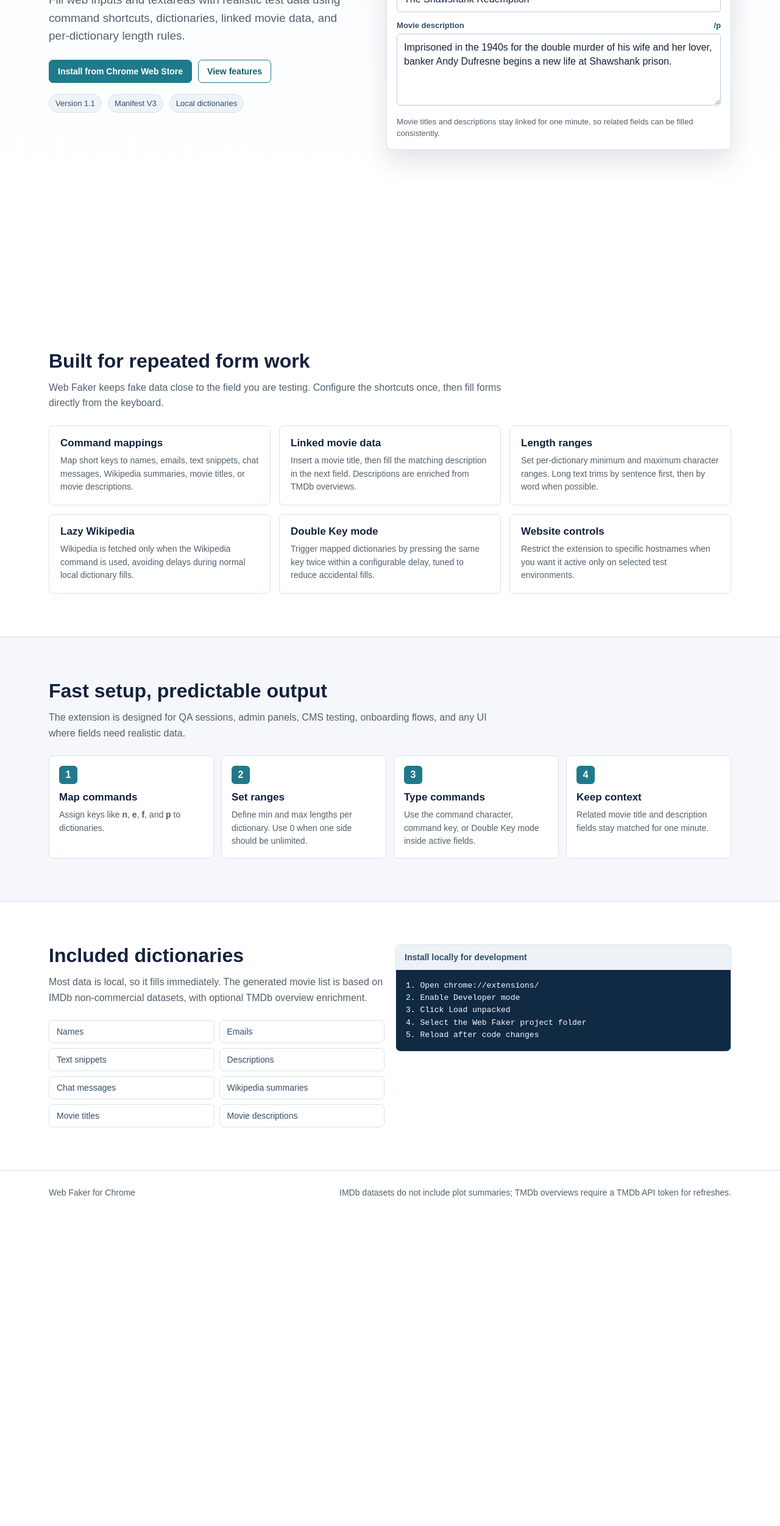
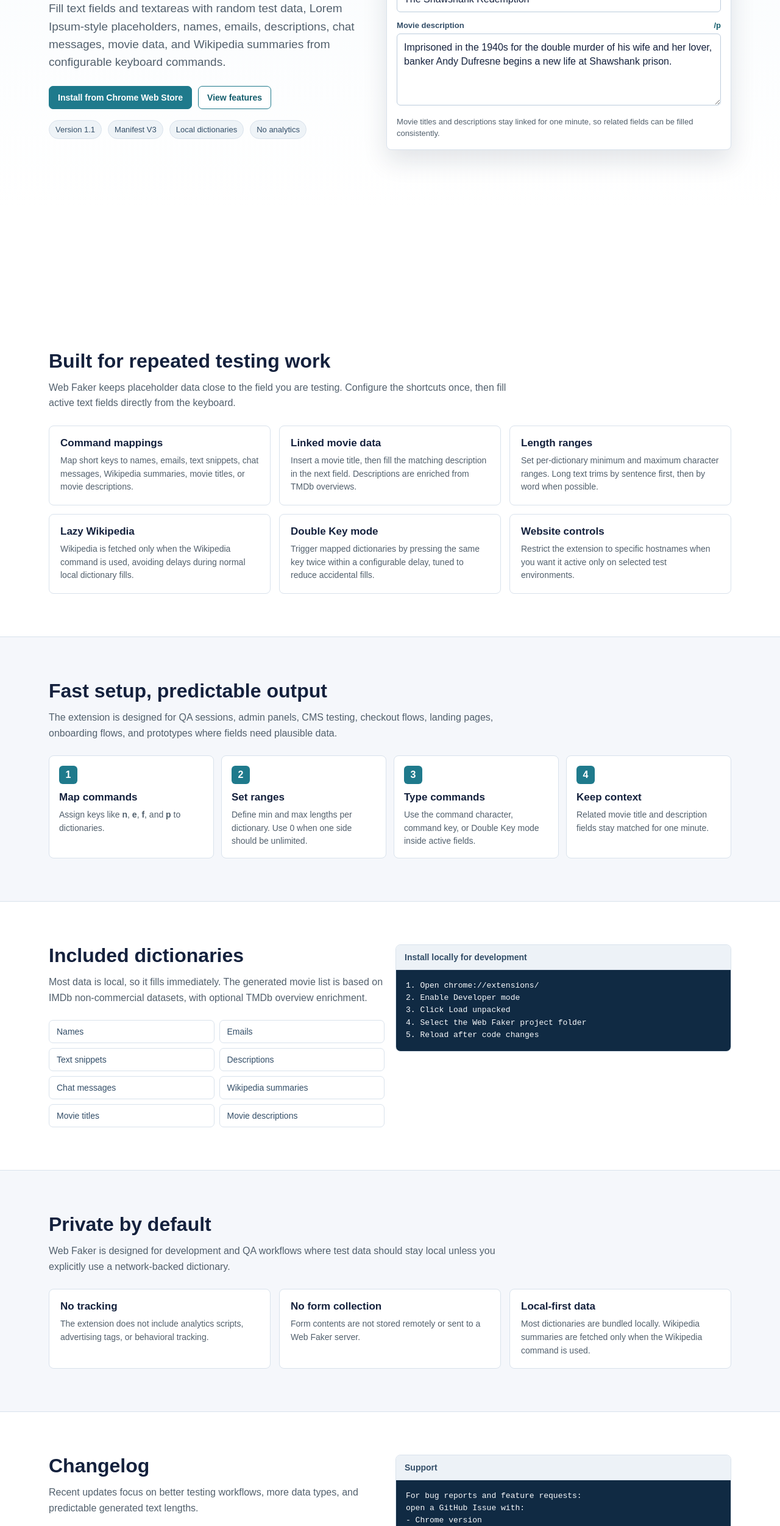
Before and after one commit to alex-andreiev/web-faker, a browser extension: page docs/index.html in a window 1280 px wide. Shown: the part 297-2800 px from the top of the page at 61% size. Before the commit the page ends 2289 px from the top, so only its background shows below. Drawn offline with Linux system fonts and the light colour scheme.

Commit message:
Improve store positioning copy

```diff
--- a/docs/index.html
+++ b/docs/index.html
@@ -3,8 +3,8 @@
 <head>
     <meta charset="utf-8">
     <meta name="viewport" content="width=device-width, initial-scale=1">
-    <meta name="description" content="Web Faker fills web inputs with realistic test data using shortcuts, dictionaries, linked movie data, and configurable length rules.">
-    <title>Web Faker - Chrome Extension</title>
+    <meta name="description" content="Web Faker fills text fields with random test data, Lorem Ipsum placeholders, names, emails, and local dictionaries for development and QA.">
+    <title>Web Faker - Random Text Filler for Chrome</title>
     <style>
         * {
             box-sizing: border-box;
@@ -380,6 +380,31 @@
             font-size: 14px;
         }
 
+        .trust-grid {
+            display: grid;
+            grid-template-columns: repeat(3, 1fr);
+            gap: 14px;
+        }
+
+        .trust-item {
+            padding: 18px;
+            background: #fff;
+            border: 1px solid var(--line);
+            border-radius: 8px;
+        }
+
+        .trust-item h3 {
+            margin: 0 0 8px;
+            font-size: 17px;
+        }
+
+        .trust-item p {
+            margin: 0;
+            color: var(--muted);
+            line-height: 1.55;
+            font-size: 14px;
+        }
+
         .footer {
             padding: 28px 0;
             color: var(--muted);
@@ -405,7 +430,8 @@
             }
 
             .feature-grid,
-            .steps {
+            .steps,
+            .trust-grid {
                 grid-template-columns: repeat(2, 1fr);
             }
         }
@@ -429,6 +455,7 @@
 
             .feature-grid,
             .steps,
+            .trust-grid,
             .dictionary-list {
                 grid-template-columns: 1fr;
             }
@@ -446,6 +473,8 @@
             <div class="nav-links">
                 <a href="#features">Features</a>
                 <a href="#workflow">Workflow</a>
+                <a href="#privacy">Privacy</a>
+                <a href="#changelog">Changelog</a>
                 <a href="#data">Data</a>
                 <a class="button secondary" href="https://chromewebstore.google.com/detail/web-faker/fnehnlfgodddgdklgjlkhdjckedibnej" target="_blank" rel="noopener">Install</a>
             </div>
@@ -456,9 +485,9 @@
         <section class="hero">
             <div class="shell hero-grid">
                 <div>
-                    <p class="eyebrow">Chrome extension for form testing</p>
-                    <h1>Web Faker</h1>
-                    <p class="lead">Fill web inputs and textareas with realistic test data using command shortcuts, dictionaries, linked movie data, and per-dictionary length rules.</p>
+                    <p class="eyebrow">Chrome extension for development and QA</p>
+                    <h1>Web Faker - Random Text Filler</h1>
+                    <p class="lead">Fill text fields and textareas with random test data, Lorem Ipsum-style placeholders, names, emails, descriptions, chat messages, movie data, and Wikipedia summaries from configurable keyboard commands.</p>
                     <div class="hero-actions">
                         <a class="button" href="https://chromewebstore.google.com/detail/web-faker/fnehnlfgodddgdklgjlkhdjckedibnej" target="_blank" rel="noopener">Install from Chrome Web Store</a>
                         <a class="button secondary" href="#features">View features</a>
@@ -467,6 +496,7 @@
                         <span class="meta-pill">Version 1.1</span>
                         <span class="meta-pill">Manifest V3</span>
                         <span class="meta-pill">Local dictionaries</span>
+                        <span class="meta-pill">No analytics</span>
                     </div>
                 </div>
 
@@ -497,8 +527,8 @@
         <section id="features">
             <div class="shell">
                 <div class="section-head">
-                    <h2>Built for repeated form work</h2>
-                    <p>Web Faker keeps fake data close to the field you are testing. Configure the shortcuts once, then fill forms directly from the keyboard.</p>
+                    <h2>Built for repeated testing work</h2>
+                    <p>Web Faker keeps placeholder data close to the field you are testing. Configure the shortcuts once, then fill active text fields directly from the keyboard.</p>
                 </div>
                 <div class="feature-grid">
                     <article class="feature">
@@ -533,7 +563,7 @@
             <div class="shell">
                 <div class="section-head">
                     <h2>Fast setup, predictable output</h2>
-                    <p>The extension is designed for QA sessions, admin panels, CMS testing, onboarding flows, and any UI where fields need realistic data.</p>
+                    <p>The extension is designed for QA sessions, admin panels, CMS testing, checkout flows, landing pages, onboarding flows, and prototypes where fields need plausible data.</p>
                 </div>
                 <div class="steps">
                     <article class="step">
@@ -588,12 +618,61 @@
                 </div>
             </div>
         </section>
+
+        <section id="privacy" class="workflow">
+            <div class="shell">
+                <div class="section-head">
+                    <h2>Private by default</h2>
+                    <p>Web Faker is designed for development and QA workflows where test data should stay local unless you explicitly use a network-backed dictionary.</p>
+                </div>
+                <div class="trust-grid">
+                    <article class="trust-item">
+                        <h3>No tracking</h3>
+                        <p>The extension does not include analytics scripts, advertising tags, or behavioral tracking.</p>
+                    </article>
+                    <article class="trust-item">
+                        <h3>No form collection</h3>
+                        <p>Form contents are not stored remotely or sent to a Web Faker server.</p>
+                    </article>
+                    <article class="trust-item">
+                        <h3>Local-first data</h3>
+                        <p>Most dictionaries are bundled locally. Wikipedia summaries are fetched only when the Wikipedia command is used.</p>
+                    </article>
+                </div>
+            </div>
+        </section>
+
+        <section id="changelog">
+            <div class="shell data-layout">
+                <div>
+                    <div class="section-head">
+                        <h2>Changelog</h2>
+                        <p>Recent updates focus on better testing workflows, more data types, and predictable generated text lengths.</p>
+                    </div>
+                    <ul class="dictionary-list">
+                        <li>Version 1.1: per-dictionary length ranges</li>
+                        <li>Double Key timing control</li>
+                        <li>Linked movie titles and descriptions</li>
+                        <li>Lazy Wikipedia summaries</li>
+                    </ul>
+                </div>
+                <div class="code-panel">
+                    <h3>Support</h3>
+                    <pre><code>For bug reports and feature requests:
+open a GitHub Issue with:
+- Chrome version
+- Web Faker version
+- Page type
+- Command or dictionary used</code></pre>
+                </div>
+            </div>
+        </section>
     </main>
 
     <footer class="footer">
         <div class="shell">
             <span>Web Faker for Chrome</span>
-            <span>IMDb datasets do not include plot summaries; TMDb overviews require a TMDb API token for refreshes.</span>
+            <span>No analytics or form data collection. Optional Wikipedia summaries are fetched only when used.</span>
         </div>
     </footer>
 </body>
```
Also changed, not shown: src/popup/popup.html (+1 -1 lines), manifest.json, 1 other file.
